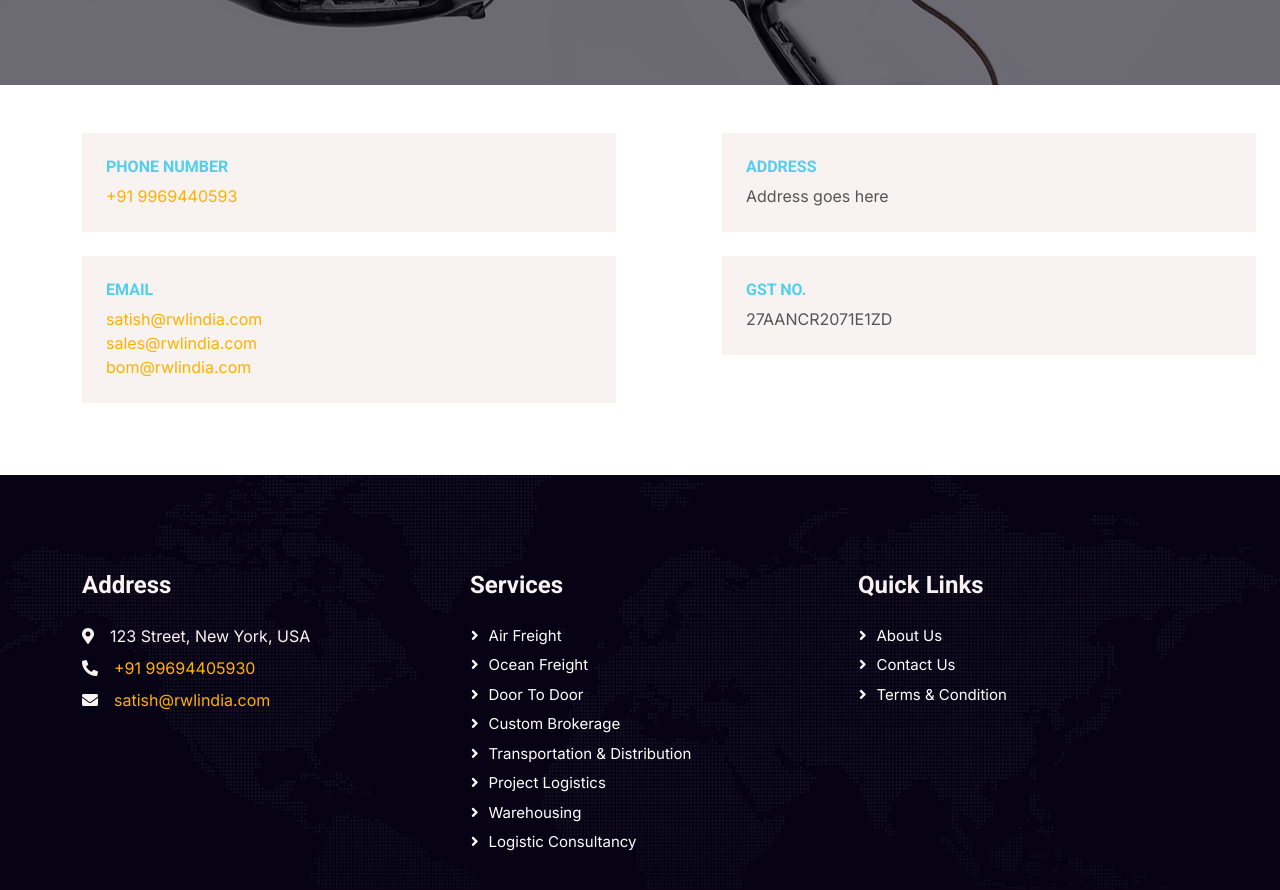
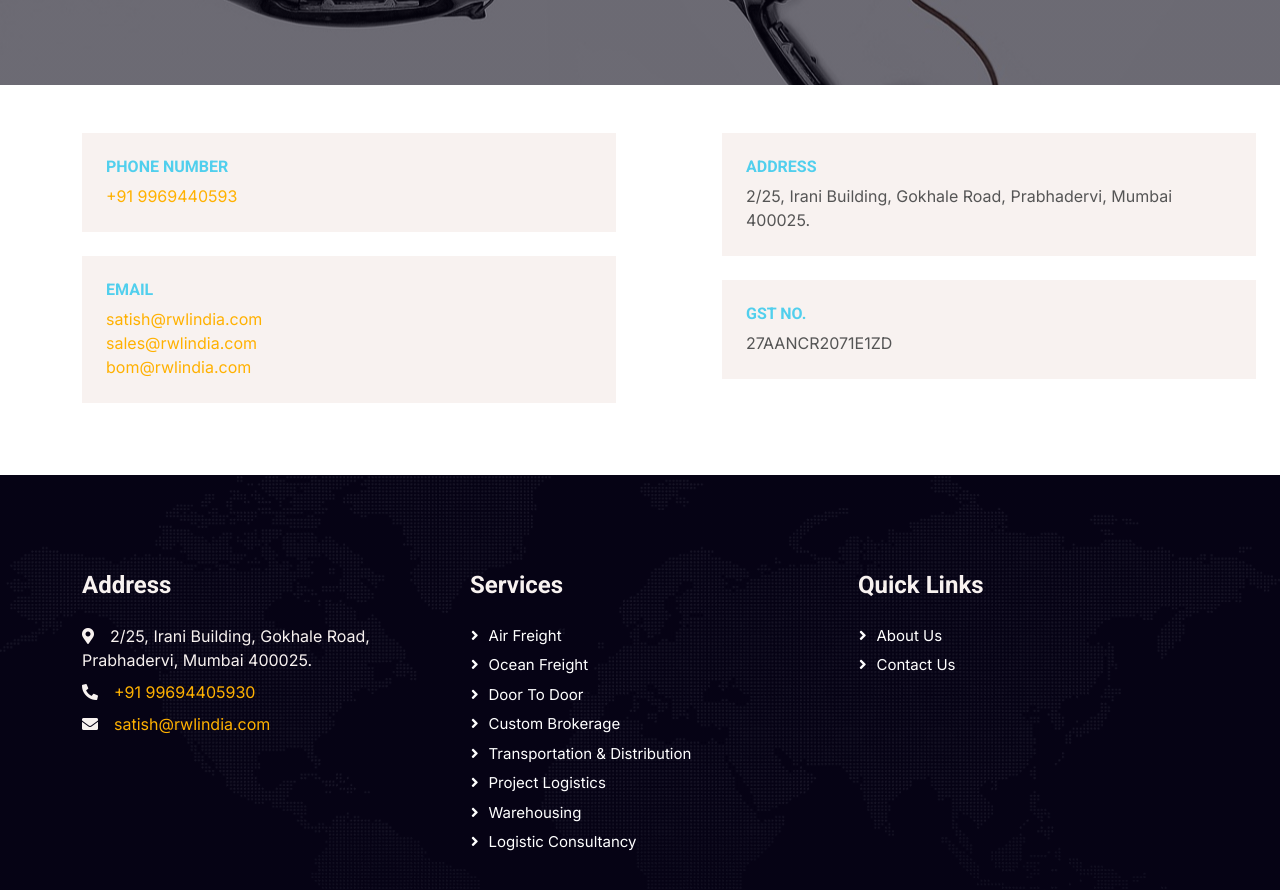
Before and after one commit to qadeershaikh/qadeershaikh.github.io, a plain HTML site: page contact.html in a window 1280 px wide. Shown: the part 280-1170 px from the top of the page. Drawn offline with nearby package versions, Linux system fonts and the light colour scheme.

Commit message:
Add files via upload

```diff
--- a/contact.html
+++ b/contact.html
@@ -3,13 +3,12 @@
 
 <head>
     <meta charset="utf-8">
-    <title>RWLINDIA - Shipping Company Website Template</title>
+    <title>RWLINDIA - Transport and logistic solution</title><link rel="icon" type="image/x-icon" href="img/favicon.jpg">
+
     <meta content="width=device-width, initial-scale=1.0" name="viewport">
     <meta content="" name="keywords">
     <meta content="" name="description">
 
-    <!-- Favicon -->
-    <link href="img/favicon.ico" rel="icon">
 
     <!-- Google Web Fonts -->
     <link rel="preconnect" href="https://fonts.googleapis.com">
@@ -107,7 +106,7 @@
                             </div>
                             <div class="col-md-6 contact-form wow fadeIn" data-wow-delay="0.1s">
                                 <div class="bg-light p-4"> <h6 class="text-secondary text-uppercase">Address</h6>
-                                       Address goes here </div>
+                                    2/25, Irani Building, Gokhale Road, Prabhadervi, Mumbai 400025. </div>
                                        <br/>
                     <div class="bg-light p-4"> <h6 class="text-secondary text-uppercase">GST No.</h6>
                                         27AANCR2071E1ZD </div>
@@ -127,7 +126,7 @@
             <div class="row g-5">
                 <div class="col-lg-4 col-md-6">
                     <h4 class="text-light mb-4">Address</h4>
-                    <p class="mb-2"><i class="fa fa-map-marker-alt me-3"></i>123 Street, New York, USA</p>
+                    <p class="mb-2"><i class="fa fa-map-marker-alt me-3"></i>2/25, Irani Building, Gokhale Road, Prabhadervi, Mumbai 400025.</p>
                     <p class="mb-2"><i class="fa fa-phone-alt me-3"></i><a href="tel:+9199694405930">+91 99694405930</a></p>
                     <p class="mb-2"><i class="fa fa-envelope me-3"></i><a href="mailto:satish@rwlindia.com">satish@rwlindia.com</a></p>
                    <!--  <div class="d-flex pt-2">
@@ -157,7 +156,7 @@
                     <a class="btn btn-link" href="about.html">About Us</a>
                     <a class="btn btn-link" href="contact.html">Contact Us</a>
 
-                    <a class="btn btn-link" href="">Terms & Condition</a>
+
 
                 </div>
 
```
Also changed, not shown: about.html (+3 -5 lines), air-frieght.html (+3 -5 lines), custom-brokerage.html (+3 -5 lines), door-to-door.html (+3 -5 lines), index.html (+4 -5 lines), logistic-consultancy.html (+3 -5 lines), ocean-freight.html (+3 -5 lines), project-logistics.html (+3 -5 lines), transportation.html (+3 -5 lines), warehousing.html (+3 -5 lines), img/favicon.jpg (added).
